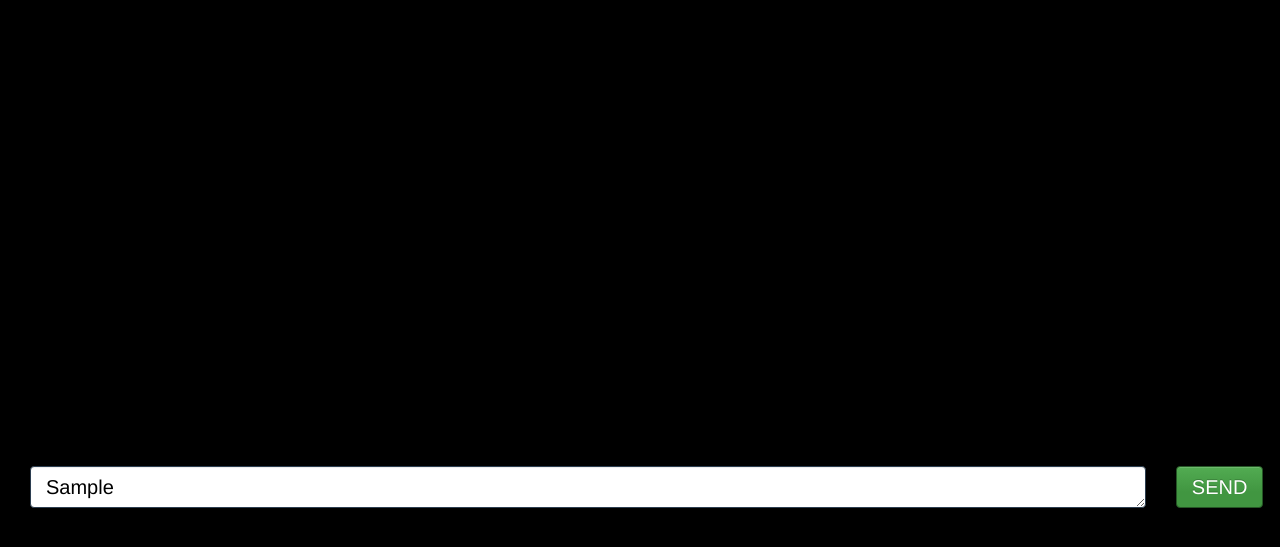
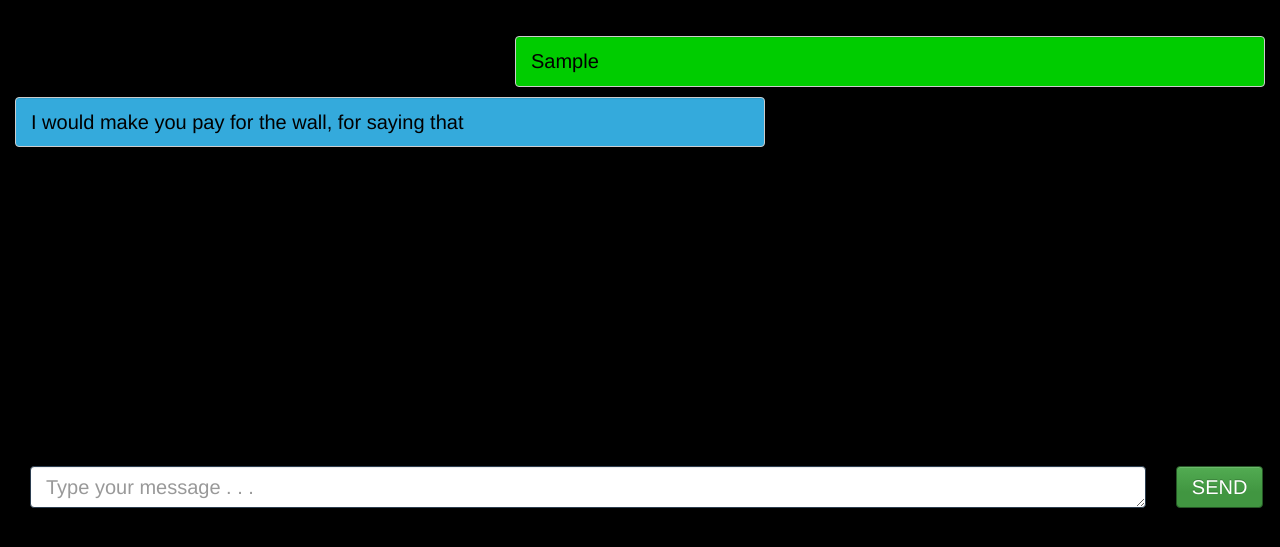
Before and after one commit to hagarwa3/chatbot, a plain HTML site: page index.html in a window 1280 px wide. Both pictures are taken after typing "Sample" into the empty fields and a click on the button "SEND". Shown: the part 79-626 px from the top of the page. Drawn offline with nearby package versions, Linux system fonts and the light colour scheme; no server answers.

Commit message:
fixed the crash

```diff
--- a/index.html
+++ b/index.html
@@ -1,3 +1,4 @@
+
 <!doctype html>
 <html>
 <head>
@@ -126,6 +127,15 @@ $(document).ready(function() {
   });
 
   $(".button1").click(function(){
+    var textArray = [
+      "I don't even think that deserves a reply, if I'm being entirely honest",
+      "You're ugly and I don't grace ugly people by talking with them",
+      "Let me clarify, because I do not repeat myself. I do not repeat myself",
+      "I would make you pay for the wall, for saying that",
+      "If you worked for me, I would fire you for even mentioning that",
+      "I can assure there is no problem, there is no problem"
+  ];
+  var randomNumber = Math.floor(Math.random()*textArray.length);
     var client_msg = document.getElementById("inputclient").value
     $("#area").append("<div class='form-control client'>"+client_msg+ "</div>");
 
@@ -141,17 +151,10 @@ $(document).ready(function() {
           var textarea = document.getElementById('area');
           textarea.scrollTop = textarea.scrollHeight;
     });
-    var textArray = [
-      "I don't even think that deserves a reply, if I'm being entirely honest",
-      "You're ugly and I don't grace ugly people by talking with them",
-      "Let me clarify, because I do not repeat myself. I do not repeat myself",
-      "I would make you pay for the wall, for saying that",
-      "If you worked for me, I would fire you for even mentioning that",
-      "I can assure there is no problem, there is no problem"
-  ];
-  var randomNumber = Math.floor(Math.random()*textArray.length);
+
     request.fail(function( request, status, error ) {
-          $("#area").append("<div class='form-control server' id='outputmessages'>"textArray[randomNumber]"</div>");
+          $("#area").append("<div class='form-control server' id='outputmessages'>"+textArray[randomNumber]+ "</div>");
+    });
 
     document.getElementById("inputclient").value = ""
   });
```
